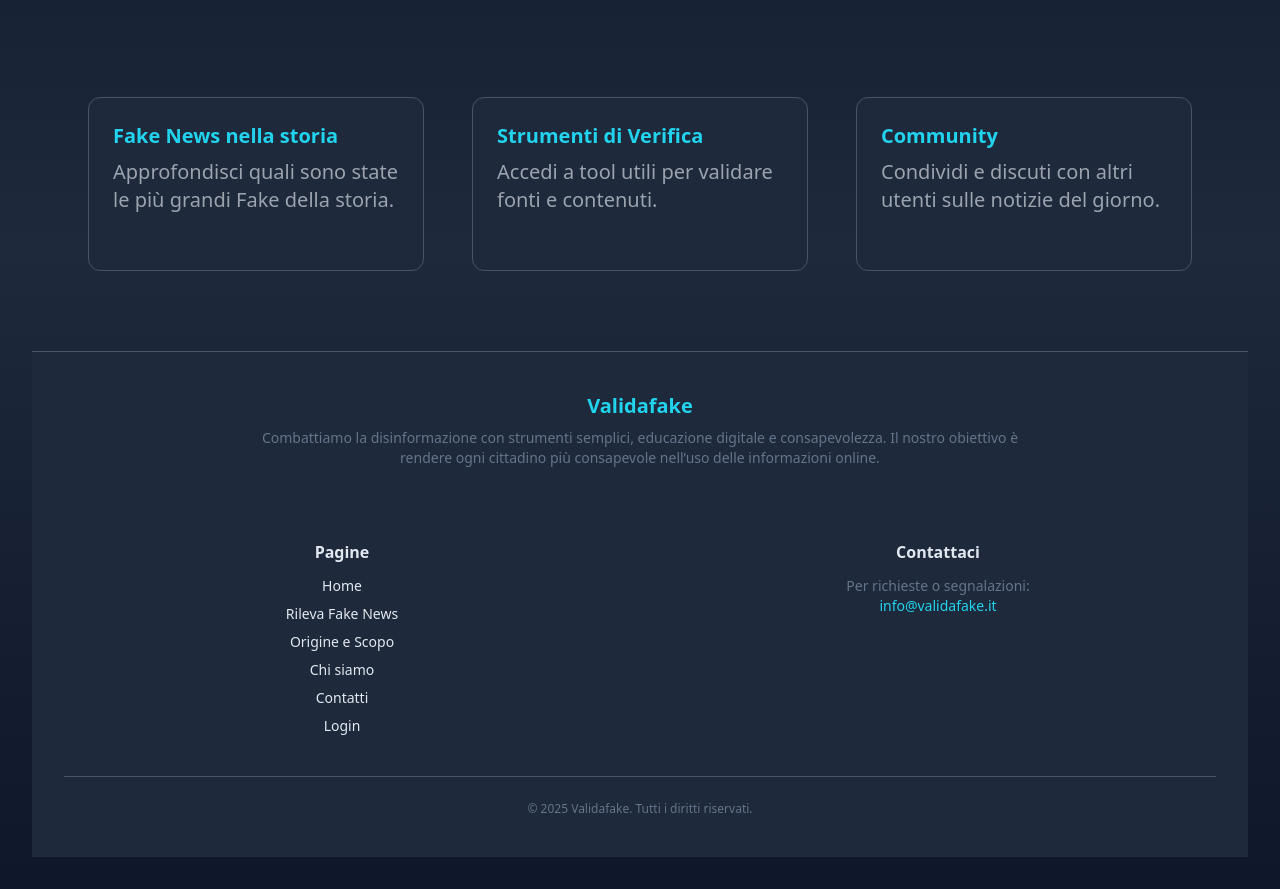
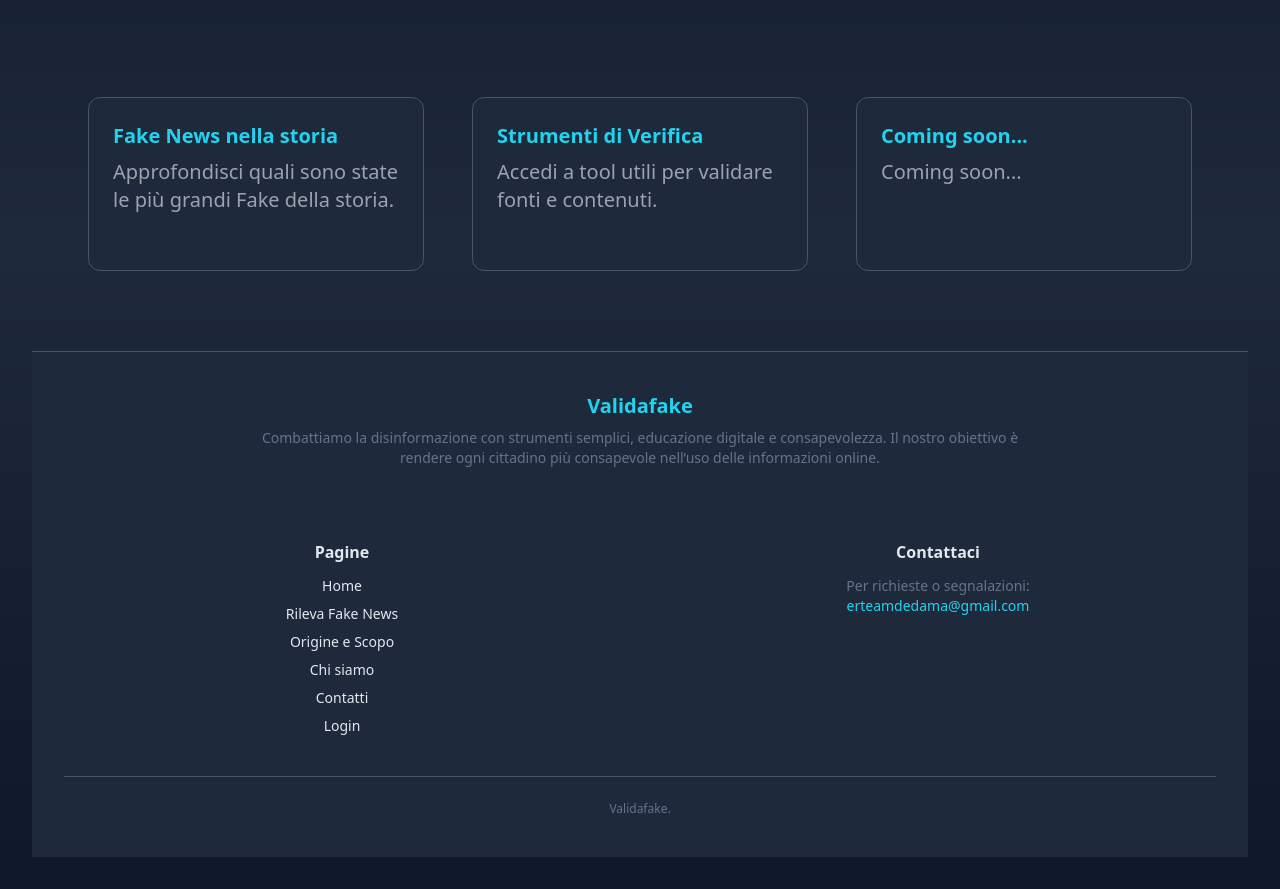
Before and after one commit to ErTeamDeDama/postgres-starter, a Next.js app: page / in a window 1280 px wide. Shown: the part 460-1349 px from the top of the page. Built offline with nearby package versions, Linux system fonts and the light colour scheme.

Commit message:
quasi finito

```diff
--- a/app/about/page.tsx
+++ b/app/about/page.tsx
@@ -53,6 +53,7 @@ export default function About() {
             </ul>
           </motion.div>
         </motion.div>
+        <div className='py-10'></div>
          <Footer />
       </main>
 
--- a/app/contatti/page.tsx
+++ b/app/contatti/page.tsx
@@ -29,10 +29,10 @@ export default function ContactPage() {
               <span className="text-xl font-semibold text-lightText">Email di contatto:</span>
             </div>
             <a
-              href="mailto:info@validafake.it"
+              href="mailto:erteamdedama@gmail.com"
               className="text-aquaAccent text-lg underline hover:text-softTeal transition"
             >
-              ancoranonsoquale@email.it
+              erteamdedama@gmail.com
             </a>
             <p className="text-sm text-muted max-w-prose">
               Ti risponderemo appena possibile.
--- a/app/fake-news/page.tsx
+++ b/app/fake-news/page.tsx
@@ -127,7 +127,7 @@ export default function QuestionPage() {
     );
 
   return (
-    <div className="max-w-3xl mx-auto p-4">
+    <div className="max-w-3xl mx-auto p-4 h-screen items-center">
       <h1 className="text-2xl font-semibold mb-6 text-center">Domande</h1>
       {questions.map((q) => (
         <div
--- a/components/Features.tsx
+++ b/components/Features.tsx
@@ -18,8 +18,8 @@ const Features: React.FC=() =>(
           </Link>
         </div>
         <div data-aos="fade-up" data-aos-delay="200" className="card">
-          <h3 className="text-xl font-bold mb-2">Community</h3>
-          <p className="text-gray-400">Condividi e discuti con altri utenti sulle notizie del giorno.</p>
+          <h3 className="text-xl font-bold mb-2">Coming soon...</h3>
+          <p className="text-gray-400">Coming soon...</p>
         </div>
       </section>
 );
--- a/components/Footer.tsx
+++ b/components/Footer.tsx
@@ -32,8 +32,8 @@ const Footer: React.FC = () => (
           <h4 className="text-lightText font-semibold mb-3">Contattaci</h4>
           <p className="text-sm text-muted">
             Per richieste o segnalazioni:<br />
-            <a href="mailto:info@validafake.it" className="text-aquaAccent hover:underline">
-              info@validafake.it
+            <a href="mailto:erteamdedama@gmail.com" className="text-aquaAccent hover:underline">
+              erteamdedama@gmail.com
             </a>
           </p>
         </div>
@@ -41,7 +41,7 @@ const Footer: React.FC = () => (
 
       {/* Copyright */}
       <div className="pt-6 border-t border-borderDefault w-full text-center text-xs text-muted">
-        &copy; {new Date().getFullYear()} Validafake. Tutti i diritti riservati.
+         Validafake.
       </div>
     </div>
   </footer>
--- a/components/Navbar.tsx
+++ b/components/Navbar.tsx
@@ -16,7 +16,7 @@ const Navbar: React.FC = () => {
   }, [menuOpen]);
 
   return (
-    <nav className="flex items-center justify-between px-4 py-2 bg-black text-white relative sticky top-0 z-50">
+    <nav className="flex items-center justify-between px-4 py-2 bg-darkBackground text-white relative sticky top-0 z-50">
       {/* Logo */}
       <Link href="/">
         <Image src="/ValidaFakePrimario.png" alt="ValidaFake logo" width={50} height={40} />
```
